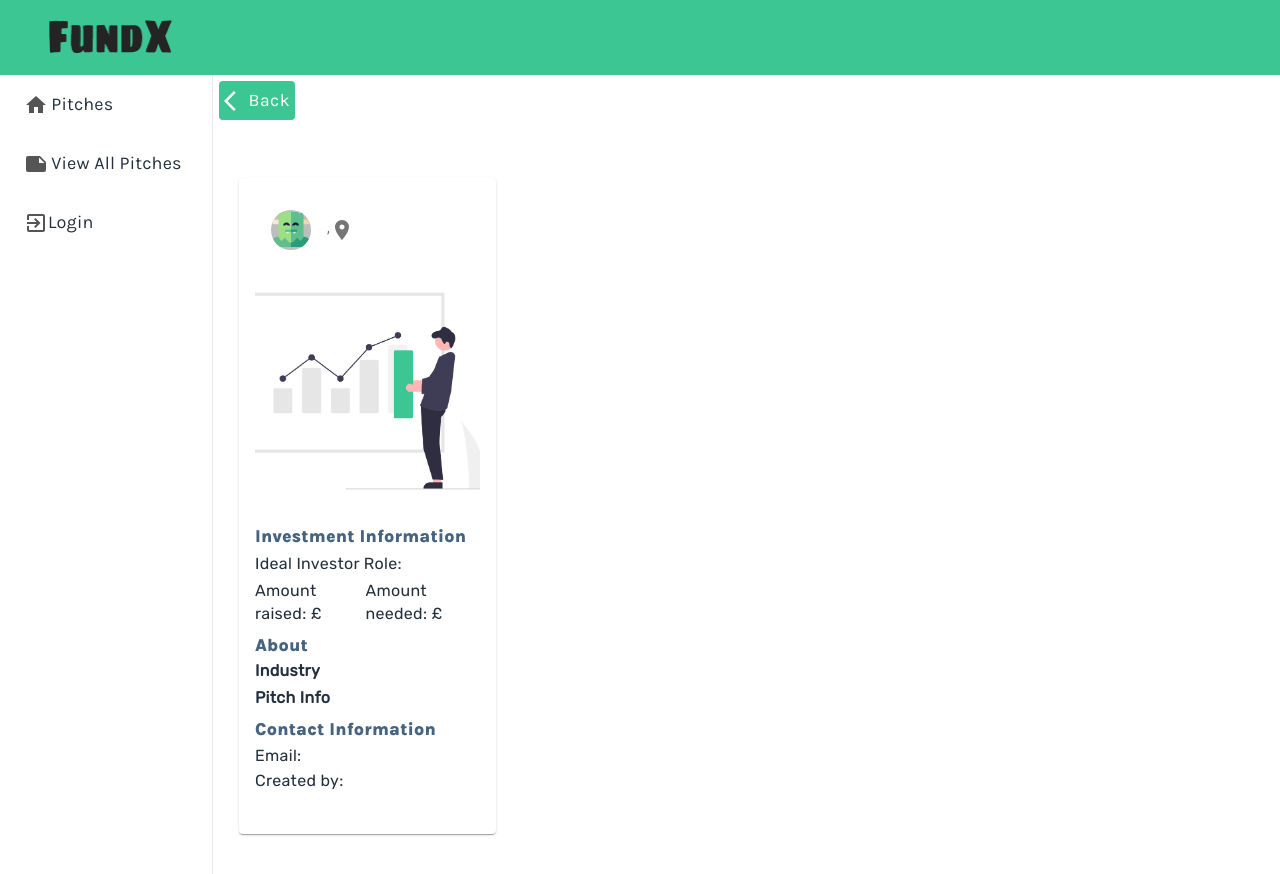
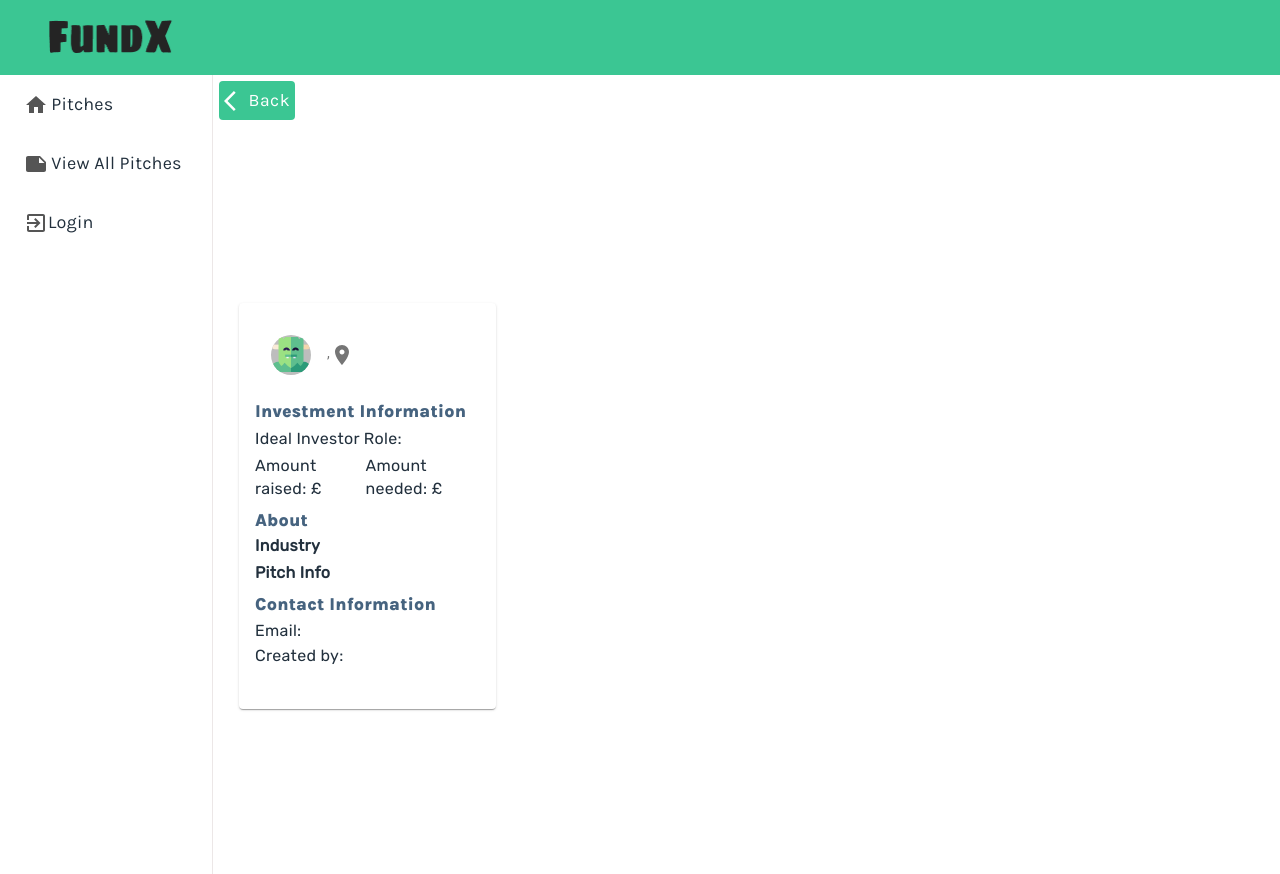
Before and after one commit to gouser1/FundXClient, a React (Create React App) app: page /dashboard/pitch/1 in a window 1280 px wide. Shown: the top 874 px of the page. Built offline with nearby package versions, Linux system fonts and the light colour scheme; no server answers.

Commit message:
replaced placeholder image

```diff
--- a/src/components/dashboard/SinglePitch/SinglePitch.js
+++ b/src/components/dashboard/SinglePitch/SinglePitch.js
@@ -71,7 +71,6 @@ const SingleListing = () => {
                   </Badge>
                 }
               />
-              <CardMedia className={classes.media} image={cardImage} />
 
               <Typography className={classes.h2} style={{ marginTop: "3%" }}>
                 Investment Information
```
